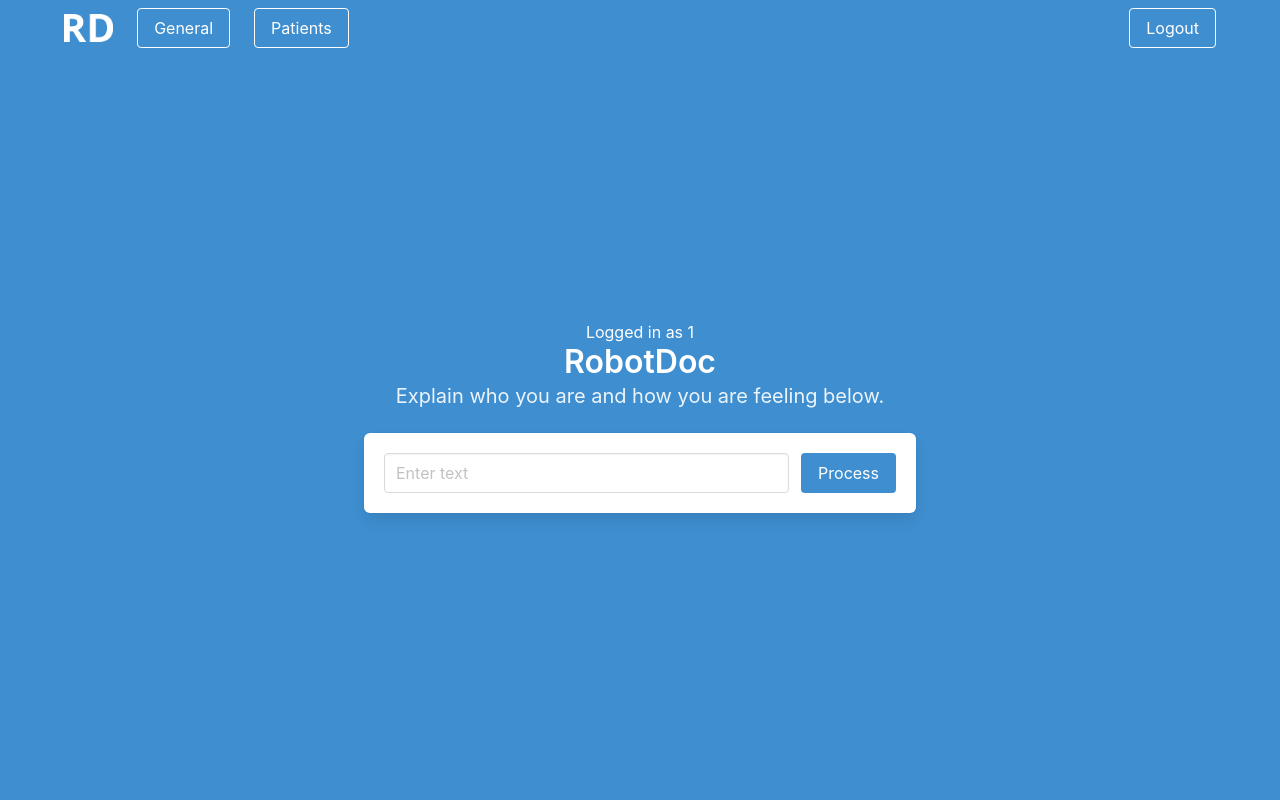
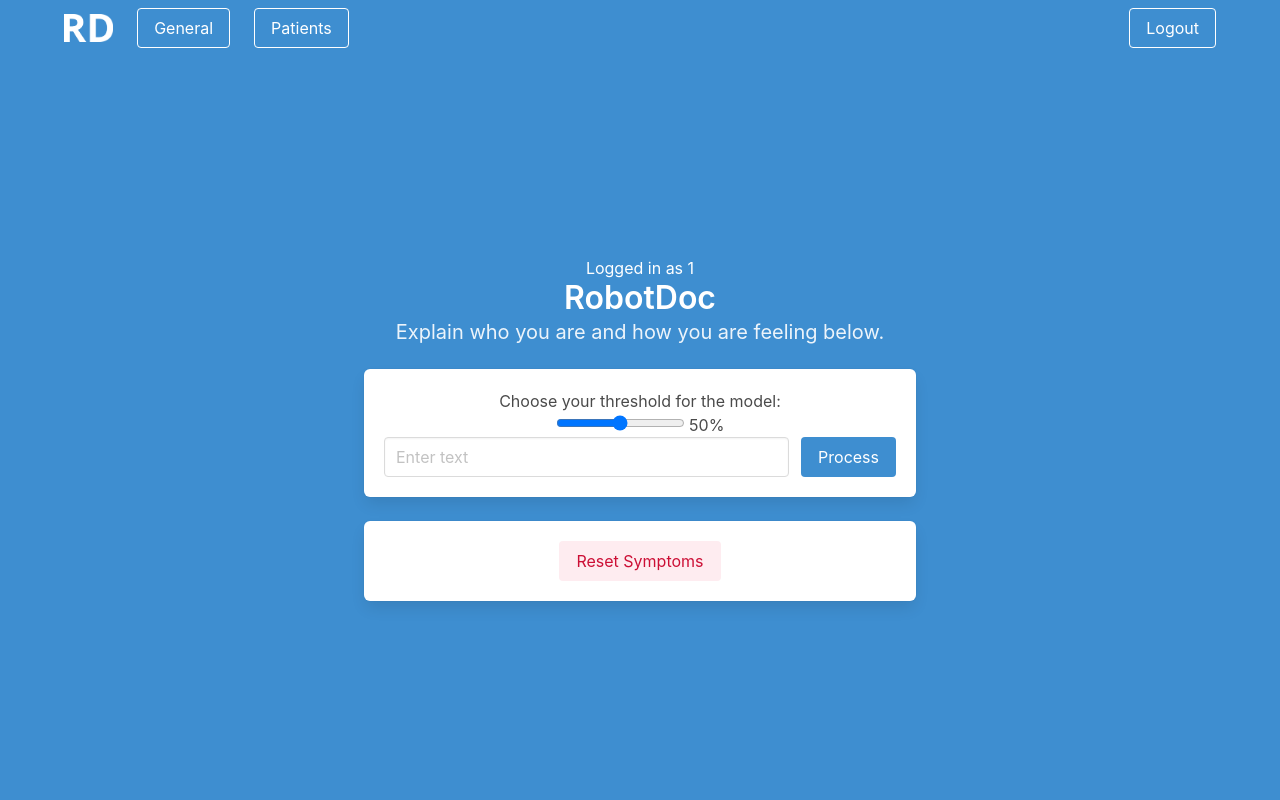
Before and after one commit to Programmierpraktikum-MVA/RobotDoc, a Flask app: page /home in a window 1280 px wide. Run offline with Flask 3, Linux system fonts and the light colour scheme; a user stored in the database is signed in.

Commit message:
Made UI & UX improvements for the Home page

```diff
--- a/03_application-team/app.py
+++ b/03_application-team/app.py
@@ -28,4 +28,4 @@ def start():
 @app.route("/home")
 @login_required
 def home():
-    return render_template("home.html", user=str(current_user.id))
+    return render_template("home.html", user=str(current_user.id), prediction="", symptoms="",confidence="",initialText="")
--- a/03_application-team/modules/model/model.py
+++ b/03_application-team/modules/model/model.py
@@ -197,7 +197,7 @@ def decode_one_hot(pred):
 def decode_symp(input_vect):
     return np.array(possible_sympv2)[np.array(input_vect)==1].tolist()
 
-def predict(nlp_output, threshold = 0.4):
+def predict(nlp_output, threshold = 0.25):
     global resetPatientBool
     input_vector = pipeline(nlp_output,2)
     patient_symp = decode_symp(input_vector)
--- a/03_application-team/static/js/scripts.js
+++ b/03_application-team/static/js/scripts.js
@@ -25,3 +25,12 @@ if (outputTextElement.innerHTML.trim() === "") {
 }
 
 // END: show / hide output if empty
+
+
+ // Slider for threshold
+ const slider = document.getElementById("mySlider");
+ const valueDisplay = document.getElementById("sliderValue");
+ slider.addEventListener("input", function () {
+     const sliderValue = slider.value;
+     valueDisplay.textContent = sliderValue + "%";
+ });
--- a/03_application-team/templates/home.html
+++ b/03_application-team/templates/home.html
@@ -62,11 +62,20 @@
                         Explain who you are and how you are feeling below.
                     </h2>
                     <div class="box">
+
                         <form action="/sendInput" method="post" accept-charset="UTF-8">
+                            <div>
+                                <p>Choose your threshold for the model:</p>
+                                <input type="range" min="1" max="100" value="50" class="slider" id="mySlider" name="threshold" />
+                                <span id="sliderValue">50%</span>
+                            </div>
+
                             <div class="field is-grouped">
                                 <p class="control is-expanded">
                                     <input class="input" type="text" name="textToConvert" placeholder="Enter text">
                                 </p>
+
+
                                 <button type="submit" class="button is-info">
                                     Process
                                 </button>
@@ -76,8 +85,21 @@
                     <div class="box" id="output">
                         <p>Input: <b>{{initialText}}</b></p>
                         <br>
-                        <p>Prediction: <b id="outputText">{{ output }}</b></p>
+                        <p>Prediction: <b id="outputText">{{ prediction }}</b></p>
+                        <br>
+                        <p>Symptoms: <b id="outputText">{{ symptoms }}</b></p>
+                        <br>
+                        <p>Confidence: <b id="outputText">{{ confidence }}%</b></p>
                     </div>
+
+                    <div class="box" id="reset">
+                        <form action="/resetSymptoms" method="post">
+                        <input value = "Reset Symptoms" type="submit" id="resetButton" class="button is-danger is-light is-centered">
+
+                        </input>
+                        </form>
+                    </div>
+
                 </div>
             </div>
         </div>
--- a/03_application-team/util/funcs.py
+++ b/03_application-team/util/funcs.py
@@ -28,10 +28,10 @@ def getSymptoms(input, model):
         return ml.process_input(input) # get symptoms (NLP)
     else: raise InvalidModelError
 
-def getDiagnosis(symptoms, model):
+def getDiagnosis(symptoms, model,threshold):
     if model == PM.MLTEAM:
         # NOTE: symptoms need to be in the format: {"symptoms":[]}
-        return ml.predict(symptoms) # get diagnosis (prediction)
+        return ml.predict(symptoms,threshold) # get diagnosis (prediction)
     else: raise InvalidModelError
 
 def convertString(data):
```
Also changed, not shown: 03_application-team/modules/patients/patients.py (+10 -3 lines).
